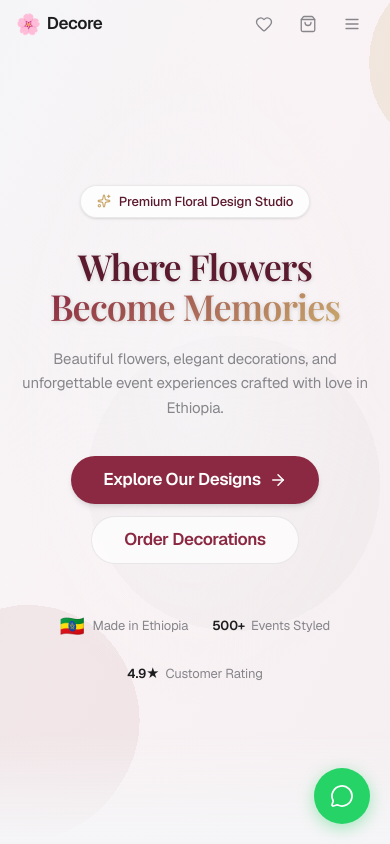
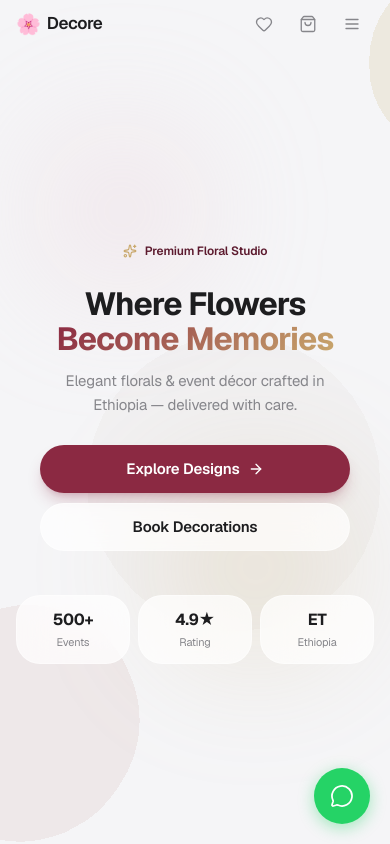
Before and after one commit to Menelik2/Decore, a Next.js app: page / in a window 390 px wide. Shown: the top 844 px of the page. Built offline with nearby package versions, Linux system fonts and the light colour scheme.

Commit message:
Home: iPhone clear glass UI + 3D motion across hero, occasions, CTA

```diff
--- a/src/components/home/cta.tsx
+++ b/src/components/home/cta.tsx
@@ -2,62 +2,54 @@
 
 import { motion } from "framer-motion"
 import Link from "next/link"
-import { Button } from "@/components/ui/button"
 import { ArrowRight } from "lucide-react"
 
 export function CTA() {
   return (
-    <section className="relative overflow-hidden py-20 md:py-24">
+    <section className="relative py-16 md:py-24 overflow-hidden">
       <div className="absolute inset-0 bg-[#1d1d1f]" />
       <div
-        className="absolute inset-0 opacity-40"
+        className="absolute inset-0 opacity-60"
         style={{
           background:
-            "radial-gradient(ellipse 80% 60% at 50% 0%, rgba(139,41,66,0.55) 0%, transparent 60%)",
+            "radial-gradient(ellipse 80% 60% at 50% -10%, rgba(139,41,66,0.55) 0%, transparent 55%)",
         }}
       />
+      <motion.div
+        className="absolute top-1/4 left-1/4 h-32 w-32 rounded-full bg-primary/30 blur-3xl"
+        animate={{ scale: [1, 1.2, 1], opacity: [0.3, 0.5, 0.3] }}
+        transition={{ duration: 6, repeat: Infinity }}
+      />
 
-      <div className="relative z-10 mx-auto max-w-2xl px-5 text-center">
-        <motion.h2
-          className="text-[28px] sm:text-[34px] md:text-[40px] font-bold tracking-tight text-white leading-[1.15] mb-3"
-          initial={{ opacity: 0, y: 16 }}
-          whileInView={{ opacity: 1, y: 0 }}
+      <div className="relative z-10 mx-auto max-w-lg px-5">
+        <motion.div
+          className="glass-dark rounded-[28px] p-7 sm:p-9 text-center"
+          initial={{ opacity: 0, y: 24, scale: 0.96 }}
+          whileInView={{ opacity: 1, y: 0, scale: 1 }}
           viewport={{ once: true }}
+          transition={{ duration: 0.6, ease: [0.22, 1, 0.36, 1] }}
         >
-          Let’s create something beautiful
-        </motion.h2>
-        <motion.p
-          className="text-[15px] sm:text-[17px] text-white/55 leading-relaxed mb-9 max-w-md mx-auto"
-          initial={{ opacity: 0, y: 12 }}
-          whileInView={{ opacity: 1, y: 0 }}
-          viewport={{ once: true }}
-          transition={{ delay: 0.08 }}
-        >
-          From a single bouquet to a full venue — tell us the occasion, we’ll
-          handle the rest.
-        </motion.p>
-        <motion.div
-          className="flex flex-col sm:flex-row items-center justify-center gap-3"
-          initial={{ opacity: 0, y: 12 }}
-          whileInView={{ opacity: 1, y: 0 }}
-          viewport={{ once: true }}
-          transition={{ delay: 0.14 }}
-        >
-          <Link href="/designs">
-            <Button size="lg" className="min-w-[160px] group bg-white text-[#1d1d1f] hover:bg-white/90">
+          <h2 className="text-[26px] sm:text-[32px] font-bold tracking-tight text-white leading-[1.15] mb-3">
+            Let’s create something beautiful
+          </h2>
+          <p className="text-[15px] text-white/55 leading-relaxed mb-8 max-w-sm mx-auto">
+            From a single bouquet to a full venue — tell us the occasion.
+          </p>
+          <div className="flex flex-col sm:flex-row items-center justify-center gap-2.5">
+            <Link
+              href="/designs"
+              className="inline-flex items-center justify-center gap-2 h-12 px-6 rounded-full bg-white text-[#1d1d1f] text-[15px] font-semibold active:scale-[0.97] transition-transform w-full sm:w-auto"
+            >
               Explore Designs
-              <ArrowRight className="h-4 w-4 transition-transform group-hover:translate-x-0.5" />
-            </Button>
-          </Link>
-          <Link href="/booking">
-            <Button
-              size="lg"
-              variant="outline"
-              className="min-w-[160px] border-white/20 text-white hover:bg-white/10"
+              <ArrowRight className="h-4 w-4" />
+            </Link>
+            <Link
+              href="/booking"
+              className="inline-flex items-center justify-center h-12 px-6 rounded-full border border-white/20 text-white text-[15px] font-semibold active:scale-[0.97] transition-transform w-full sm:w-auto hover:bg-white/10"
             >
               Book Decorations
-            </Button>
-          </Link>
+            </Link>
+          </div>
         </motion.div>
       </div>
     </section>
--- a/src/components/home/hero.tsx
+++ b/src/components/home/hero.tsx
@@ -3,7 +3,6 @@
 import dynamic from "next/dynamic"
 import { motion } from "framer-motion"
 import Link from "next/link"
-import { Button } from "@/components/ui/button"
 import { ArrowRight, Sparkles } from "lucide-react"
 
 const HeroCanvas = dynamic(
@@ -13,41 +12,44 @@ const HeroCanvas = dynamic(
 
 export function Hero() {
   return (
-    <section className="relative min-h-[100svh] flex items-center justify-center overflow-hidden">
-      {/* Soft gradient base */}
-      <div className="absolute inset-0 bg-gradient-to-br from-[#f5f5f7] via-[#fbf2f4]/80 to-[#f5e6e8]/40" />
-
-      {/* Real 3D scene (parallax + orbit) */}
+    <section className="relative min-h-[100svh] flex items-center justify-center overflow-hidden glass-mesh">
       <HeroCanvas />
 
-      {/* Soft vignette so text stays readable over 3D */}
-      <div
-        className="absolute inset-0 pointer-events-none z-[1]"
-        style={{
-          background:
-            "radial-gradient(ellipse 70% 55% at 50% 45%, rgba(245,245,247,0.75) 0%, rgba(245,245,247,0.25) 45%, transparent 70%)",
-        }}
+      <div className="absolute inset-0 pointer-events-none z-[1]" aria-hidden>
+        <motion.div
+          className="absolute top-[15%] left-[10%] h-40 w-40 rounded-full bg-blush/30 blur-3xl"
+          animate={{ y: [0, 20, 0], x: [0, 12, 0] }}
+          transition={{ duration: 8, repeat: Infinity, ease: "easeInOut" }}
         />
+        <motion.div
+          className="absolute bottom-[20%] right-[8%] h-48 w-48 rounded-full bg-gold/20 blur-3xl"
+          animate={{ y: [0, -16, 0], x: [0, -10, 0] }}
+          transition={{ duration: 10, repeat: Infinity, ease: "easeInOut" }}
+        />
+      </div>
 
-      {/* Content — above canvas */}
-      <div className="relative z-10 mx-auto max-w-5xl px-4 sm:px-6 lg:px-8 text-center pt-16 pb-10 pointer-events-none">
+      <div className="relative z-10 mx-auto max-w-xl w-full px-4 sm:px-5 pt-20 pb-12 pointer-events-none">
         <motion.div
-          initial={{ opacity: 0, y: 24 }}
+          initial={{ opacity: 0, y: 28, scale: 0.96 }}
+          animate={{ opacity: 1, y: 0, scale: 1 }}
+          transition={{ duration: 0.75, ease: [0.22, 1, 0.36, 1] }}
+          className="glass-strong rounded-[28px] p-6 sm:p-8 text-center pointer-events-auto"
+        >
+          <motion.div
+            initial={{ opacity: 0, y: 12 }}
             animate={{ opacity: 1, y: 0 }}
-          transition={{ duration: 0.7, ease: [0.22, 1, 0.36, 1] }}
-          className="pointer-events-auto"
+            transition={{ delay: 0.15 }}
+            className="inline-flex items-center gap-2 glass-chip rounded-full px-3.5 py-1.5 mb-5 text-[12px] font-semibold text-deep-burgundy"
           >
-          <div className="inline-flex items-center gap-2 rounded-full bg-white/80 backdrop-blur-md border border-black/[0.04] px-4 py-1.5 mb-7 text-[13px] font-medium text-deep-burgundy shadow-sm">
             <Sparkles className="h-3.5 w-3.5 text-gold" />
-            <span>Premium Floral Design Studio</span>
-          </div>
+            Premium Floral Studio
           </motion.div>
 
           <motion.h1
-          className="font-serif text-4xl sm:text-5xl md:text-6xl lg:text-[4.25rem] font-semibold tracking-tight text-deep-burgundy leading-[1.12] mb-5 drop-shadow-sm"
-          initial={{ opacity: 0, y: 32 }}
+            className="text-[32px] sm:text-[40px] md:text-[44px] font-bold tracking-tight text-label leading-[1.1] mb-3"
+            initial={{ opacity: 0, y: 16 }}
             animate={{ opacity: 1, y: 0 }}
-          transition={{ duration: 0.8, delay: 0.1, ease: [0.22, 1, 0.36, 1] }}
+            transition={{ delay: 0.22, duration: 0.7 }}
           >
             Where Flowers
             <br />
@@ -55,58 +57,59 @@ export function Hero() {
           </motion.h1>
 
           <motion.p
-          className="mx-auto max-w-lg text-[15px] sm:text-base text-label-secondary leading-relaxed mb-9"
-          initial={{ opacity: 0, y: 20 }}
-          animate={{ opacity: 1, y: 0 }}
-          transition={{ duration: 0.7, delay: 0.22 }}
+            className="text-[15px] text-label-secondary leading-relaxed mb-7 max-w-sm mx-auto"
+            initial={{ opacity: 0 }}
+            animate={{ opacity: 1 }}
+            transition={{ delay: 0.35 }}
           >
-          Beautiful flowers, elegant decorations, and unforgettable event
-          experiences crafted with love in Ethiopia.
+            Elegant florals & event décor crafted in Ethiopia — delivered with care.
           </motion.p>
 
           <motion.div
-          className="flex flex-col sm:flex-row items-center justify-center gap-3 pointer-events-auto"
-          initial={{ opacity: 0, y: 16 }}
+            className="flex flex-col sm:flex-row items-center justify-center gap-2.5"
+            initial={{ opacity: 0, y: 12 }}
             animate={{ opacity: 1, y: 0 }}
-          transition={{ duration: 0.65, delay: 0.35 }}
+            transition={{ delay: 0.45 }}
           >
-          <Link href="/designs">
-            <Button size="lg" className="min-w-[180px] group shadow-md">
-              Explore Our Designs
-              <ArrowRight className="h-4 w-4 transition-transform group-hover:translate-x-1" />
-            </Button>
+            <Link
+              href="/designs"
+              className="inline-flex items-center justify-center gap-2 h-12 px-6 rounded-full bg-primary text-white text-[15px] font-semibold shadow-lg shadow-primary/25 active:scale-[0.97] transition-transform w-full sm:w-auto"
+            >
+              Explore Designs
+              <ArrowRight className="h-4 w-4" />
             </Link>
-          <Link href="/booking">
-            <Button size="lg" variant="outline" className="min-w-[180px] bg-white/70 backdrop-blur-sm">
-              Order Decorations
-            </Button>
+            <Link
+              href="/booking"
+              className="inline-flex items-center justify-center h-12 px-6 rounded-full glass text-[15px] font-semibold text-label active:scale-[0.97] transition-transform w-full sm:w-auto"
+            >
+              Book Decorations
             </Link>
+          </motion.div>
         </motion.div>
 
         <motion.div
-          className="mt-12 flex flex-wrap items-center justify-center gap-6 sm:gap-8 text-[13px] text-label-secondary"
-          initial={{ opacity: 0 }}
-          animate={{ opacity: 1 }}
-          transition={{ duration: 0.9, delay: 0.55 }}
+          className="mt-5 grid grid-cols-3 gap-2 pointer-events-auto"
+          initial={{ opacity: 0, y: 16 }}
+          animate={{ opacity: 1, y: 0 }}
+          transition={{ delay: 0.55, duration: 0.6 }}
         >
-          <div className="flex items-center gap-2">
-            <span className="text-xl">🇪🇹</span>
-            <span>Made in Ethiopia</span>
-          </div>
-          <div className="hidden sm:block w-px h-3.5 bg-black/10" />
-          <div className="flex items-center gap-1.5">
-            <span className="font-semibold text-label">500+</span>
-            <span>Events Styled</span>
-          </div>
-          <div className="hidden sm:block w-px h-3.5 bg-black/10" />
-          <div className="flex items-center gap-1.5">
-            <span className="font-semibold text-label">4.9★</span>
-            <span>Customer Rating</span>
-          </div>
+          {[
+            { value: "500+", label: "Events" },
+            { value: "4.9★", label: "Rating" },
+            { value: "ET", label: "Ethiopia" },
+          ].map((s) => (
+            <motion.div
+              key={s.label}
+              className="glass rounded-2xl py-3 px-2 text-center"
+              whileHover={{ y: -3, scale: 1.02 }}
+              transition={{ type: "spring", stiffness: 400, damping: 24 }}
+            >
+              <p className="text-[16px] font-bold text-label tracking-tight">{s.value}</p>
+              <p className="text-[11px] text-label-secondary mt-0.5">{s.label}</p>
+            </motion.div>
+          ))}
         </motion.div>
       </div>
-
-      <div className="absolute bottom-0 left-0 right-0 h-28 bg-gradient-to-t from-background to-transparent pointer-events-none z-[1]" />
     </section>
   )
 }
```
Lines whose indentation alone changed are shown as unchanged.
